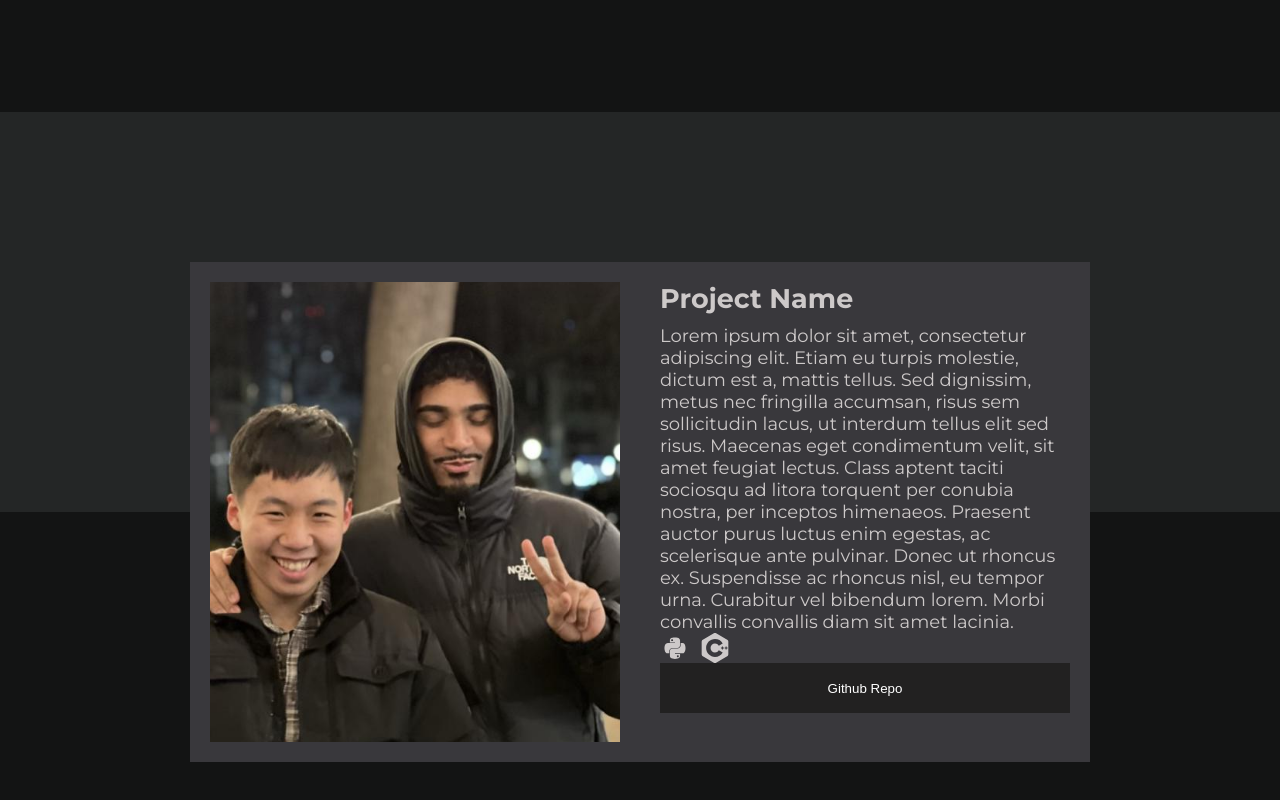
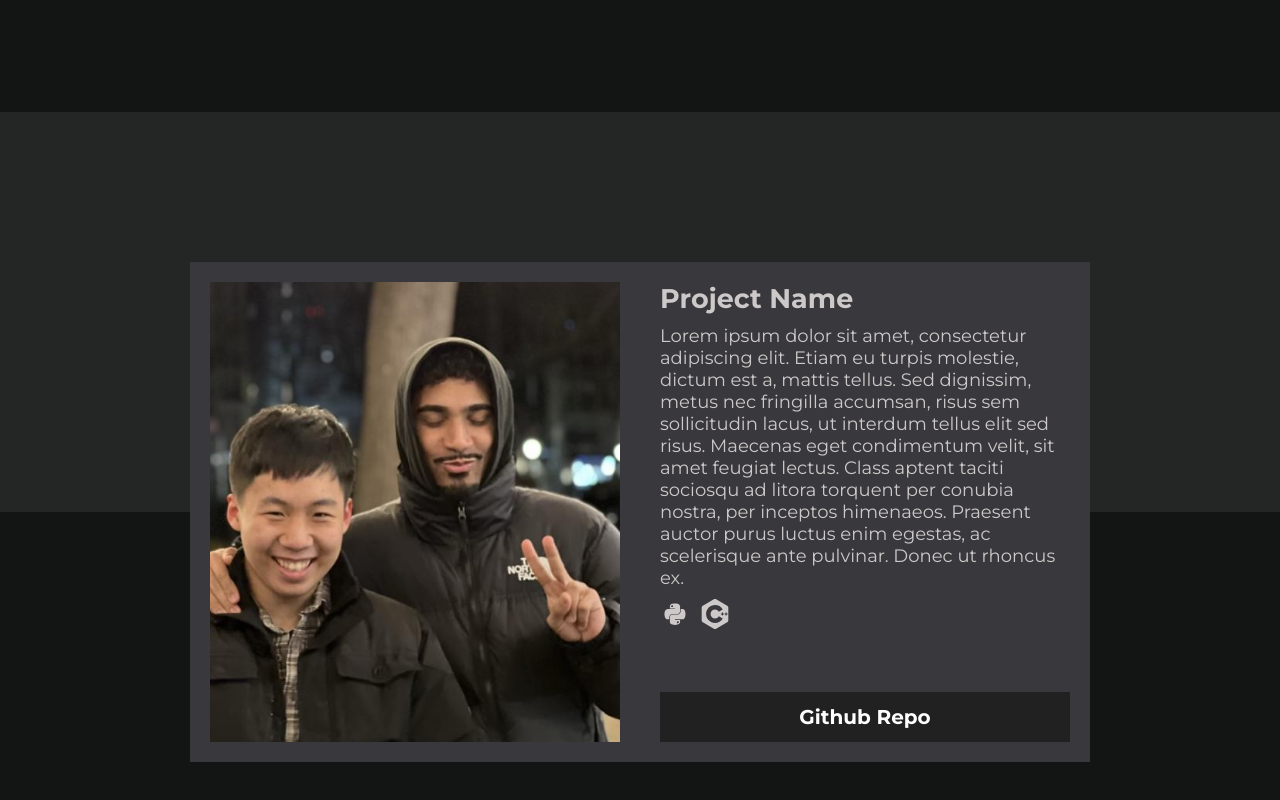
Before and after one commit to JosielPerez/personal-website, a Next.js app: page / in a window 1280 px wide. Shown: the part 1488-2288 px from the top of the page. Built offline with nearby package versions, Linux system fonts and the light colour scheme.

Commit message:
updated button to projects

```diff
--- a/components/ProjectCard/index.js
+++ b/components/ProjectCard/index.js
@@ -12,7 +12,7 @@ function ProjectCard(props) {
       </div>
       <div className={styles.right_content}>
         <h2 className={styles.title}>Project Name</h2>
-        <p>
+        <p className={styles.text}>
           Lorem ipsum dolor sit amet, consectetur adipiscing elit. Etiam eu
           turpis molestie, dictum est a, mattis tellus. Sed dignissim, metus nec
           fringilla accumsan, risus sem sollicitudin lacus, ut interdum tellus
@@ -20,12 +20,10 @@ function ProjectCard(props) {
           lectus. Class aptent taciti sociosqu ad litora torquent per conubia
           nostra, per inceptos himenaeos. Praesent auctor purus luctus enim
           egestas, ac scelerisque ante pulvinar. Donec ut rhoncus ex.
-          Suspendisse ac rhoncus nisl, eu tempor urna. Curabitur vel bibendum
-          lorem. Morbi convallis convallis diam sit amet lacinia.
         </p>
         <div className={styles.skill_container}>{props.children}</div>
         <div className={styles.button_container}>
-          <a>
+          <a href={props.link}>
             <button className={styles.button}>Github Repo</button>
           </a>
         </div>
--- a/components/ProjectCard/styles.module.css
+++ b/components/ProjectCard/styles.module.css
@@ -16,6 +16,8 @@
   height: 100%;
   width: 50%;
   padding: 20px;
+  display: flex;
+  flex-direction: column;
   font-size: 18px;
   font-family: "Montserrat", sans-serif;
   font-weight: 400;
@@ -30,6 +32,10 @@
 .title {
   margin-bottom: 10px;
 }
+
+.text {
+  margin-bottom: 10px;
+}
 .skill_container {
   display: flex;
   gap: 10px;
@@ -37,6 +43,7 @@
 
 .button_container {
   width: 100%;
+  margin-top: auto;
 }
 
 .button {
@@ -46,4 +53,13 @@
   background-color: #222121;
   outline: none;
   border: none;
+  font-size: 20px;
+  font-family: "Montserrat", sans-serif;
+  font-weight: 700;
+  cursor: pointer;
+  transition: background-color 0.2s ease;
 }
+
+.button:hover {
+  background-color: #2d2c2c;
+}
--- a/sections/Projects/index.js
+++ b/sections/Projects/index.js
@@ -9,7 +9,7 @@ export default function Hero() {
       <div className={styles.container}>
         <div className={styles.top_section}></div>
         <div className={styles.bottom_section}>
-          <ProjectCard>
+          <ProjectCard link="https://github.com/JosielPerez/personal-website">
             <DiPython style={{ width: "30px", height: "30px" }} />
             <SiCplusplus style={{ width: "30px", height: "30px" }} />
           </ProjectCard>
```
